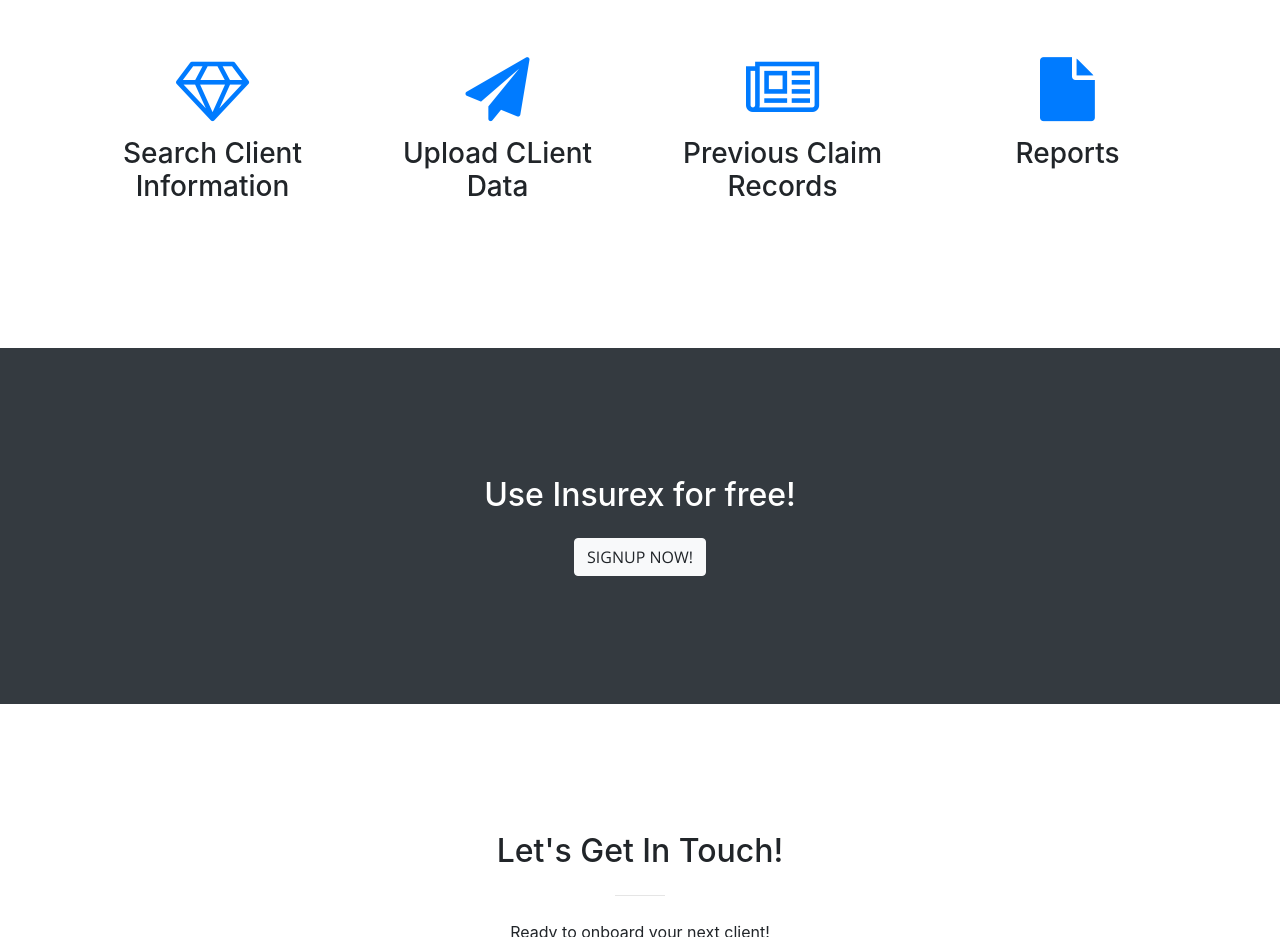
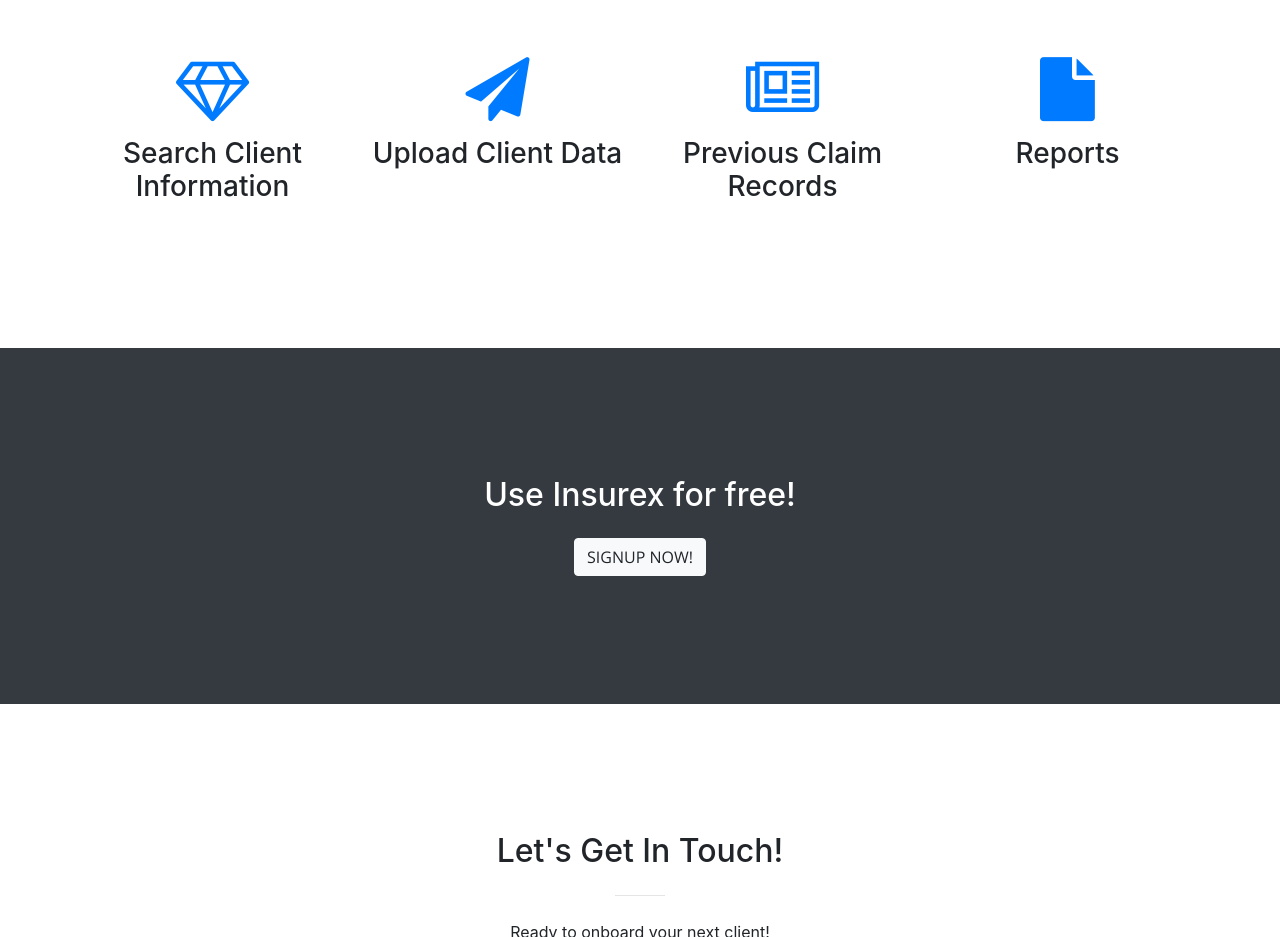
Before and after one commit to WorldChangers/landing-page, a website with bundled scripts: page index.html in a window 1280 px wide. Shown: the part 1460-2397 px from the top of the page. Built offline with nearby package versions, Linux system fonts and the light colour scheme.

Commit message:
minor homepage changes

```diff
--- a/index.html
+++ b/index.html
@@ -101,7 +101,7 @@
           <div class="col-lg-3 col-md-6 text-center">
             <div class="service-box mt-5 mx-auto">
               <i class="fa fa-4x fa-paper-plane text-primary mb-3 sr-icons"></i>
-              <h3 class="mb-3">Upload CLient Data</h3>
+              <h3 class="mb-3">Upload Client Data</h3>
 
             </div>
           </div>
```
